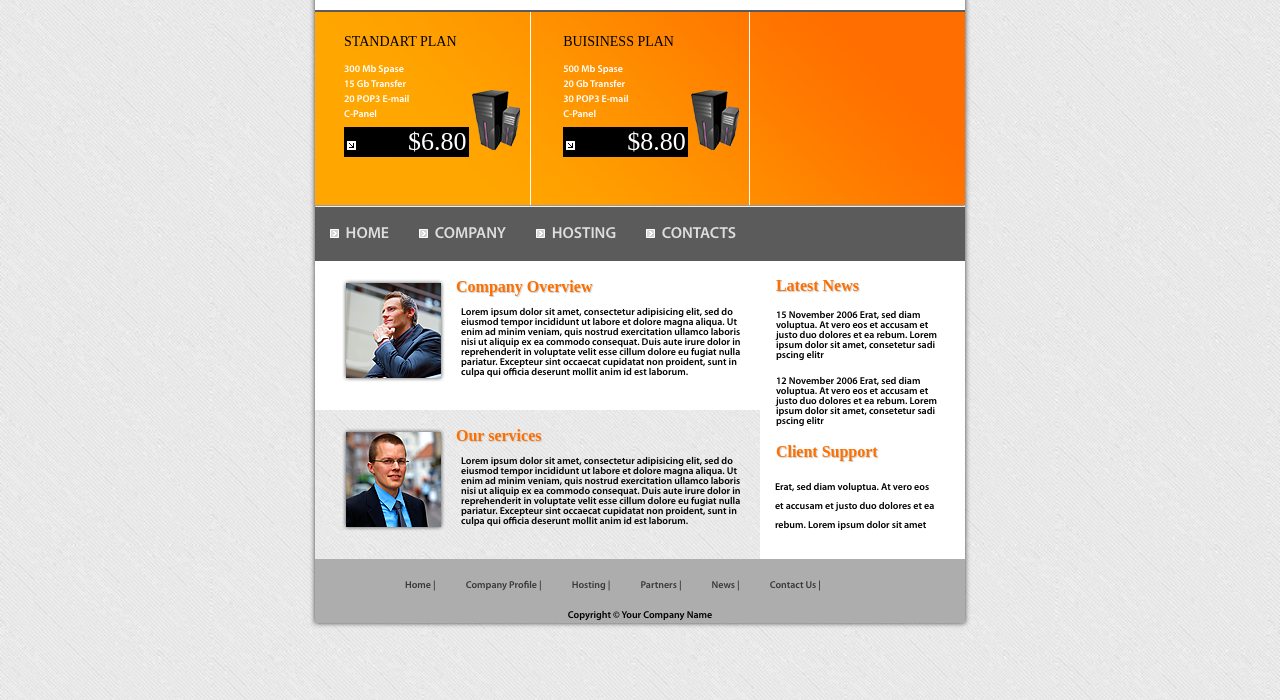
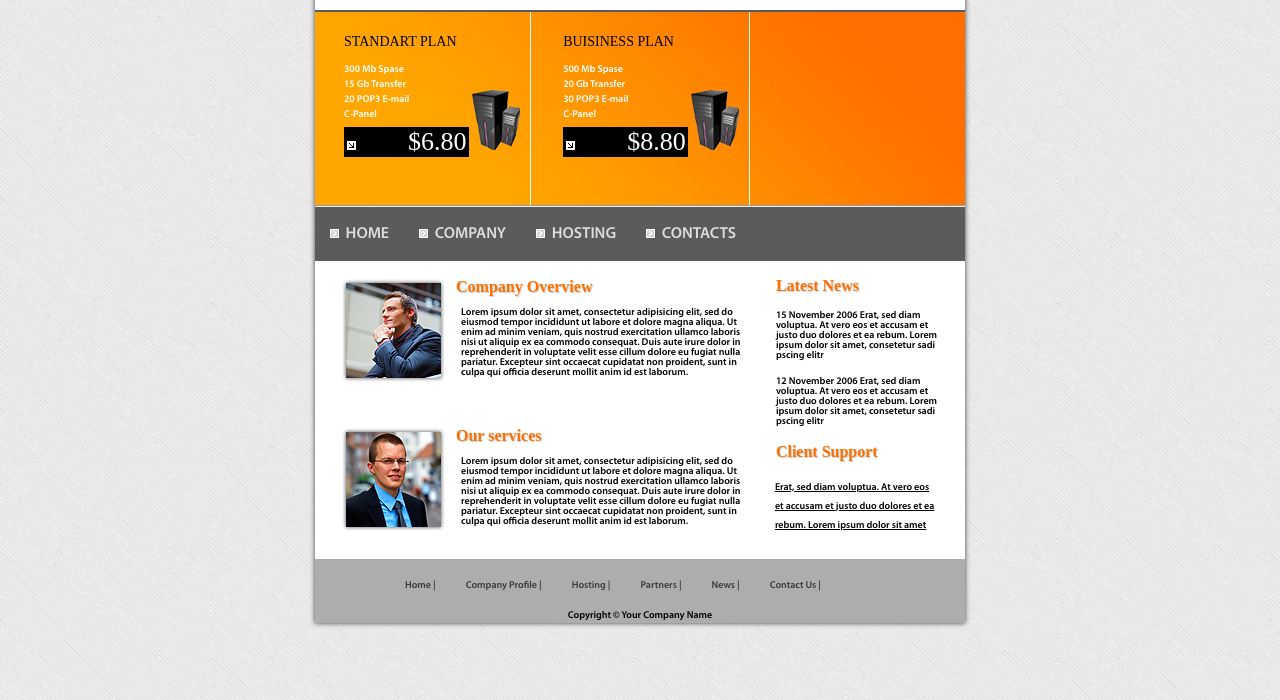
Before and after one commit to stas763/business-hosting-02-05-2019, a plain HTML site: page index.html in a window 1280 px wide. Shown: the part 100-800 px from the top of the page. Drawn offline with Linux system fonts and the light colour scheme; files whose address does not match are found by name.

Commit message:
Client Support

```diff
--- a/css/index.css
+++ b/css/index.css
@@ -14,7 +14,7 @@ html {
   background-repeat: no-repeat;
 }
 
-header, .article, .news {
+header, .articles, .article, .news {
   background-color: #ffffff;
 }
 
@@ -230,11 +230,18 @@ ul li {
   font-size: 10px;
   color: black;
   margin: 0;
+  text-decoration: underline;
+  list-style: circle;
 }
+
+/* ul.withsquare {
+  list-style: square;
+} */
+
+
 
 a.l {
   margin: 0;
-
 }
 
 .f_m {
--- a/index.html
+++ b/index.html
@@ -112,7 +112,7 @@
 
 
             <h3>Client Support</h3>
-            <ul class="link">
+            <ul class="withsquare">
                 <li><a class="l" href="#">Erat, sed diam voluptua. At vero eos</a></li>
                 <li><a class="l" href="#">et accusam et justo duo dolores et ea</a></li>
                 <li><a class="l" href="#">rebum. Lorem ipsum dolor sit amet</a></li>
```
